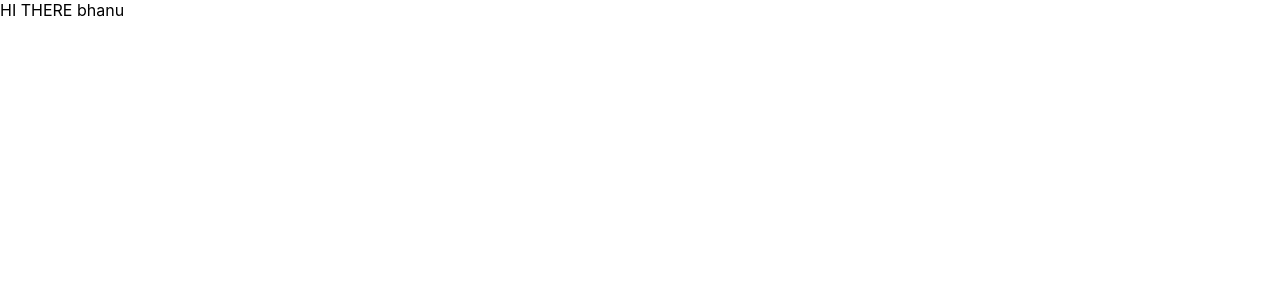
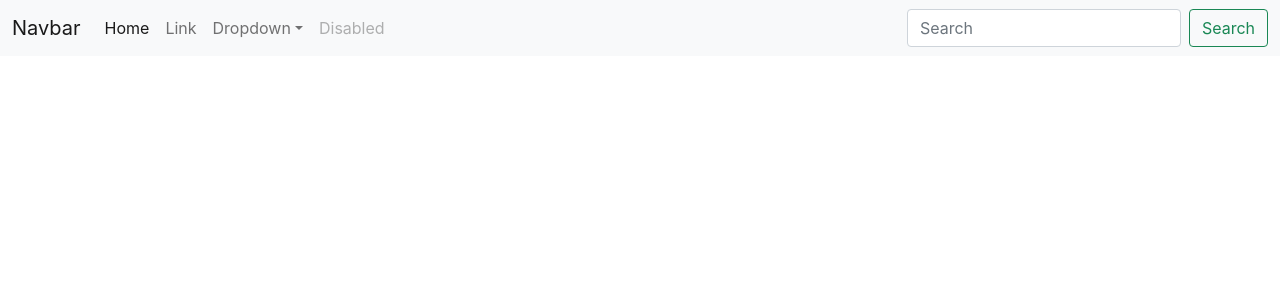
Before and after one commit to bhanu1999/NewsApp, a React (Create React App) app: page / in a window 1280 px wide. Shown: the top 300 px of the page. Built offline with nearby package versions, Linux system fonts and the light colour scheme.

Commit message:
setting up navbar

```diff
--- a/public/index.html
+++ b/public/index.html
@@ -24,11 +24,15 @@
       work correctly both with client-side routing and a non-root public URL.
       Learn how to configure a non-root public URL by running `npm run build`.
     -->
-    <title>React App</title>
+    <link href="https://cdn.jsdelivr.net/npm/bootstrap@5.1.3/dist/css/bootstrap.min.css" rel="stylesheet" integrity="sha384-1BmE4kWBq78iYhFldvKuhfTAU6auU8tT94WrHftjDbrCEXSU1oBoqyl2QvZ6jIW3" crossorigin="anonymous">
+    <title>NewsPigeon-Pigeon which bring news to your screen</title>
   </head>
   <body>
     <noscript>You need to enable JavaScript to run this app.</noscript>
+    <script src="https://cdn.jsdelivr.net/npm/@popperjs/core@2.10.2/dist/umd/popper.min.js" integrity="sha384-7+zCNj/IqJ95wo16oMtfsKbZ9ccEh31eOz1HGyDuCQ6wgnyJNSYdrPa03rtR1zdB" crossorigin="anonymous"></script>
+<script src="https://cdn.jsdelivr.net/npm/bootstrap@5.1.3/dist/js/bootstrap.min.js" integrity="sha384-QJHtvGhmr9XOIpI6YVutG+2QOK9T+ZnN4kzFN1RtK3zEFEIsxhlmWl5/YESvpZ13" crossorigin="anonymous"></script>
     <div id="root"></div>
+
     <!--
       This HTML file is a template.
       If you open it directly in the browser, you will see an empty page.
--- a/src/App.js
+++ b/src/App.js
@@ -1,12 +1,15 @@
 import './App.css';
 
 import React, { Component } from 'react'
+import NavBar from './components/NavBar';
 
 export default class App extends Component {
   a='bhanu'
   render() {
-    return (
-      <div>HI THERE {this.a}</div>
+    return (<>
+
+    <NavBar/>
+    </>
     )
   }
 }
--- /dev/null
+++ b/src/components/NavBar.js
@@ -0,0 +1,46 @@
+import React, { Component } from 'react'
+
+export class NavBar extends Component {
+  render() {
+    return (
+        <nav className="navbar navbar-expand-lg navbar-light bg-light">
+        <div className="container-fluid">
+          <a className="navbar-brand" href="#">Navbar</a>
+          <button className="navbar-toggler" type="button" data-bs-toggle="collapse" data-bs-target="#navbarSupportedContent" aria-controls="navbarSupportedContent" aria-expanded="false" aria-label="Toggle navigation">
+            <span className="navbar-toggler-icon"></span>
+          </button>
+          <div className="collapse navbar-collapse" id="navbarSupportedContent">
+            <ul className="navbar-nav me-auto mb-2 mb-lg-0">
+              <li className="nav-item">
+                <a className="nav-link active" aria-current="page" href="#">Home</a>
+              </li>
+              <li className="nav-item">
+                <a className="nav-link" href="#">Link</a>
+              </li>
+              <li className="nav-item dropdown">
+                <a className="nav-link dropdown-toggle" href="#" id="navbarDropdown" role="button" data-bs-toggle="dropdown" aria-expanded="false">
+                  Dropdown
+                </a>
+                <ul className="dropdown-menu" aria-labelledby="navbarDropdown">
+                  <li><a className="dropdown-item" href="#">Action</a></li>
+                  <li><a className="dropdown-item" href="#">Another action</a></li>
+                  <li><hr className="dropdown-divider"></hr></li>
+                  <li><a className="dropdown-item" href="#">Something else here</a></li>
+                </ul>
+              </li>
+              <li className="nav-item">
+                <a className="nav-link disabled">Disabled</a>
+              </li>
+            </ul>
+            <form className="d-flex">
+              <input className="form-control me-2" type="search" placeholder="Search" aria-label="Search"></input>
+              <button className="btn btn-outline-success" type="submit">Search</button>
+            </form>
+          </div>
+        </div>
+      </nav>
+    )
+  }
+}
+
+export default NavBar
```
